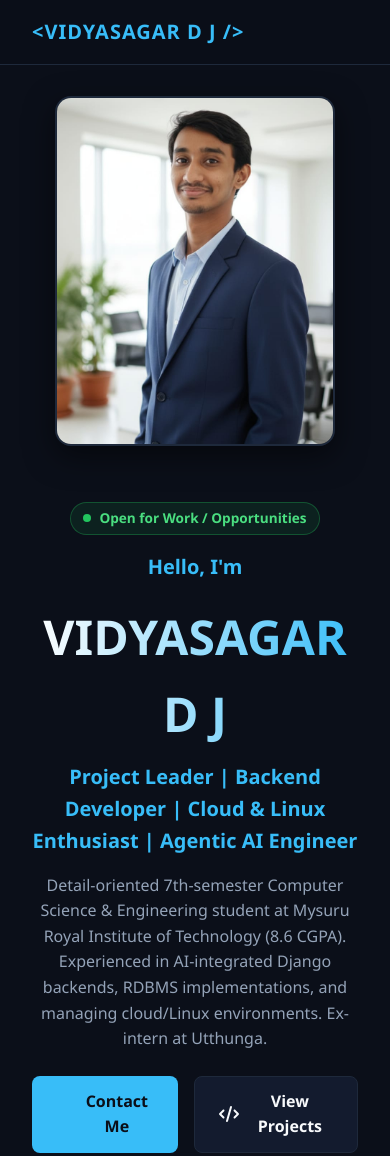
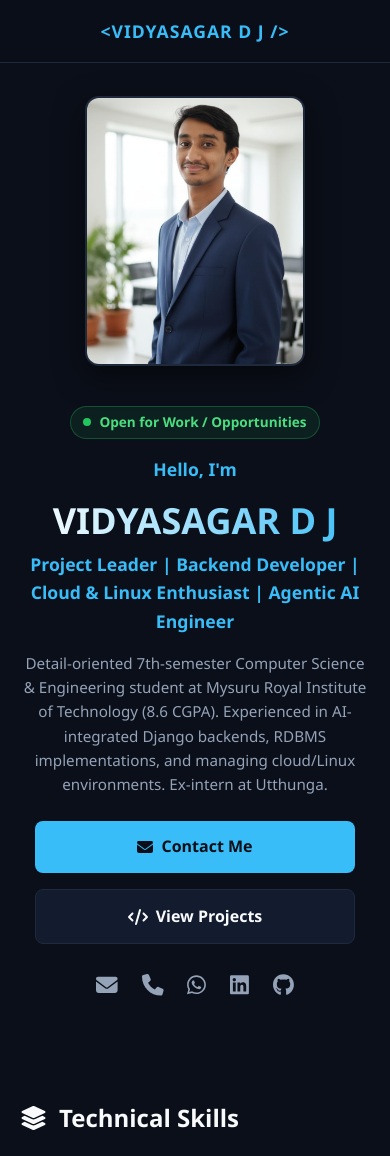
Before and after one commit to Vidyasagar-DJ64/Portfolio, a plain HTML site: page index.html in a window 390 px wide. Shown: the top 1156 px of the page. Drawn offline with Linux system fonts and the light colour scheme.

```diff
--- a/index.html
+++ b/index.html
@@ -169,6 +169,7 @@
 
     .socials a {
       color: var(--text-muted);
+      transition: color 0.3s ease;
     }
 
     .socials a:hover {
@@ -290,28 +291,87 @@
       font-size: 0.85rem;
     }
 
-    /* Responsive */
+    /* Responsive / Mobile View Tweaks */
     @media (max-width: 768px) {
+      header {
+        padding: 0.25rem 0;
+      }
+
+      nav {
+        padding: 0.8rem 1.25rem;
+        justify-content: center;
+      }
+
+      .logo {
+        font-size: 1.1rem;
+      }
+
+      .nav-links {
+        display: none;
+      }
+
       .hero {
         flex-direction: column-reverse;
         text-align: center;
-        padding-top: 6rem;
+        padding: 6rem 1.25rem 3rem 1.25rem;
+        min-height: auto;
+        gap: 2rem;
+      }
+
+      .hero-text h1 {
+        font-size: 2.25rem;
+        line-height: 1.2;
+      }
+
+      .hero-text h2 {
+        font-size: 1.1rem;
       }
 
       .hero-text p {
+        font-size: 0.95rem;
         margin: 0 auto 1.5rem auto;
       }
 
+      .hero-image img {
+        width: 220px;
+        height: 270px;
+        border-radius: 14px;
+      }
+
       .hero-buttons {
+        flex-direction: column;
+        width: 100%;
+        max-width: 320px;
+        margin: 0 auto 1.5rem auto;
+      }
+
+      .btn {
         justify-content: center;
+        width: 100%;
+        padding: 0.85rem 1rem;
       }
 
       .socials {
         justify-content: center;
+        gap: 1.5rem;
+        font-size: 1.35rem;
       }
 
-      .nav-links {
-        display: none;
+      section {
+        padding: 3rem 1.25rem;
+      }
+
+      .section-title {
+        font-size: 1.5rem;
+      }
+
+      .grid-2, .grid-3 {
+        grid-template-columns: 1fr;
+        gap: 1.25rem;
+      }
+
+      .card {
+        padding: 1.25rem;
       }
     }
   </style>
@@ -335,20 +395,19 @@
   <!-- Hero Section -->
   <section class="hero" id="about">
     <div class="hero-text">
-
       <div style="display: inline-flex; align-items: center; gap: 0.5rem; background: rgba(34, 197, 94, 0.1); border: 1px solid rgba(34, 197, 94, 0.3); padding: 0.3rem 0.8rem; border-radius: 20px; font-size: 0.85rem; color: #4ade80; font-weight: 600; margin-bottom: 1rem;">
-      <span style="width: 8px; height: 8px; background-color: #22c55e; border-radius: 50%; display: inline-block;"></span>
-      Open for Work / Opportunities
-    </div>
+        <span style="width: 8px; height: 8px; background-color: #22c55e; border-radius: 50%; display: inline-block;"></span>
+        Open for Work / Opportunities
+      </div>
 
       <h2>Hello, I'm</h2>
       <h1>VIDYASAGAR D J</h1>
-      <h2>Project Leader | Backend Developer | Cloud & Linux Enthusiast | Agentic AI Engineer </h2>
+      <h2>Project Leader | Backend Developer | Cloud & Linux Enthusiast | Agentic AI Engineer</h2>
       <p>
         Detail-oriented 7th-semester Computer Science & Engineering student at Mysuru Royal Institute of Technology (8.6 CGPA). Experienced in AI-integrated Django backends, RDBMS implementations, and managing cloud/Linux environments. Ex-intern at Utthunga.
       </p>
       <div class="hero-buttons">
-        <a href="mailto:djvidyasagar64@gmail.com" class="btn btn-primary"><i class="fa-solid font-envelope"></i> Contact Me</a>
+        <a href="mailto:djvidyasagar64@gmail.com" class="btn btn-primary"><i class="fa-solid fa-envelope"></i> Contact Me</a>
         <a href="#projects" class="btn btn-outline"><i class="fa-solid fa-code"></i> View Projects</a>
       </div>
       <div class="socials">
@@ -477,9 +536,9 @@
         <span class="subtitle">Utthunga Technologies | 1-Month Internship</span>
         <ul>
           <li>Engineered autonomous agent workflows using <strong>LangChain</strong> and stateful multi-agent orchestrations with <strong>LangGraph</strong>.</li>
-          <li>Built self-correcting and decision-making backend pipelines to automate complex system tasks and real-time execution[cite: 1].</li>
-          <li>Optimized AI-driven backend workflows and deployed Agentic models for automated execution[cite: 1].</li>
-          <li>Implemented Retrieval Augmented Generation(RAG) using LangChain Framework for the project that I was assigned on.</li>
+          <li>Built self-correcting and decision-making backend pipelines to automate complex system tasks and real-time execution.</li>
+          <li>Optimized AI-driven backend workflows and deployed Agentic models for automated execution.</li>
+          <li>Implemented Retrieval Augmented Generation (RAG) using the LangChain Framework for the assigned project.</li>
         </ul>
         <div class="tags">
           <span class="tag">LangGraph</span>
@@ -487,7 +546,7 @@
           <span class="tag">Agentic AI</span>
           <span class="tag">Python</span>
           <span class="tag">Autonomous Agents</span>
-          <span class="tag">Retrieval-Augmented-Generation (RAG)</span>
+          <span class="tag">RAG</span>
         </div>
       </div>
       <div class="card">
@@ -518,7 +577,7 @@
             </a>
             <p style="font-size: 0.8rem; color: var(--text-muted); margin-top: 0.2rem;">IBM SkillsBuild</p>
           </li>
-          <li>
+          <li style="margin-bottom: 0.8rem;">
             <a href="devops.pdf" target="_blank" rel="noopener noreferrer">
             <strong>DevOps Bootcamp:</strong> 30-Hours Completion
             <p style="font-size: 0.8rem; color: var(--text-muted); margin-top: 0.2rem;">Blessed IT Solution & MRIT</p>
@@ -569,7 +628,7 @@
 
   <!-- Footer -->
   <footer>
-    <p>© 2026 Vidyasagar D J. Built with HTML, CSS, and JavaScript.</p>
+    <p>© 2026 Vidyasagar D J. Built with HTML, CSS, and Font Awesome.</p>
   </footer>
 
 </body>
```
